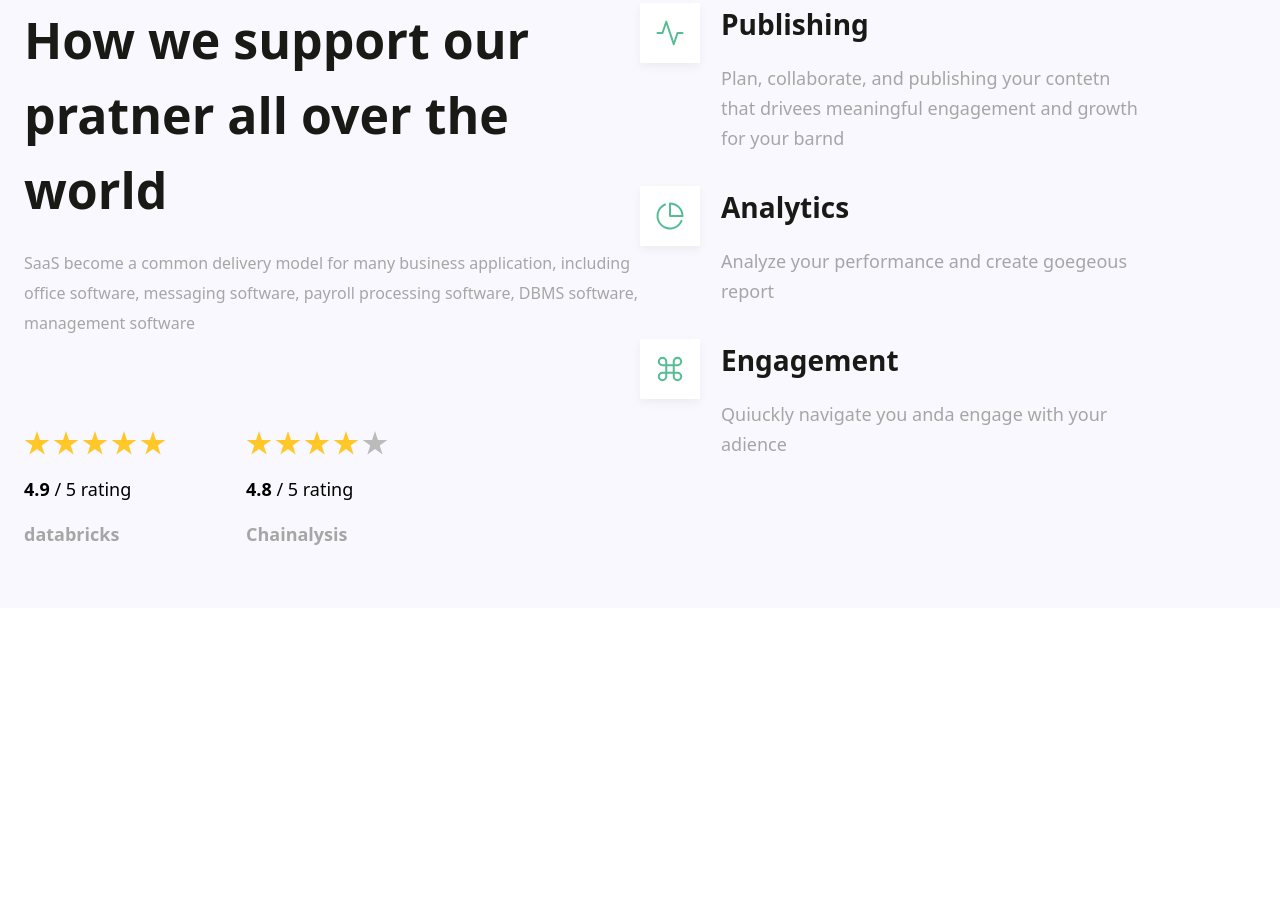
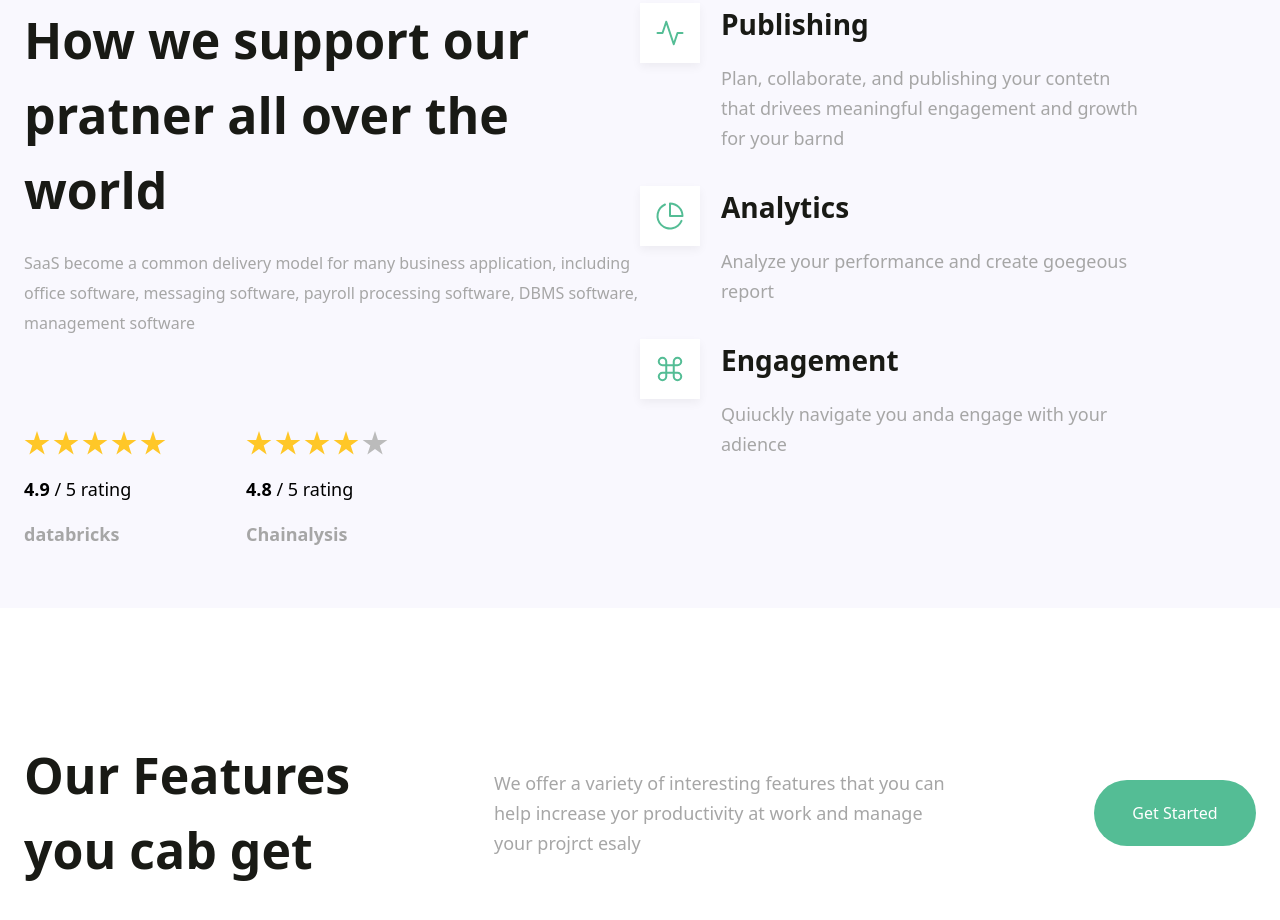
Before and after one commit to sarahAlhamshary/Build-Mart, a website: page public/index.html in a window 1280 px wide. Shown: the part 1068-1988 px from the top of the page. Before the commit the page ends 1676 px from the top, so only its background shows below. Drawn offline with Linux system fonts and the light colour scheme.

Commit message:
add secion features

```diff
--- a/public/index.html
+++ b/public/index.html
@@ -71,7 +71,7 @@
 </div>
 
 </nav> <!--end nav -->
-          <section id="hero">
+          <section id="hero"> <!--Start Main Section -->
            <div class="container mx-auto px-6 flex  flex-col-reverse md:flex-row">
             <div class="md:w-1/2 flex flex-col justify-center text-center md:text-left space-y-5 shrink-0">
                 <h1 class="font-bold text-[80px] leading-[90px]">We’re here to Increase your Productivity</h1>
@@ -106,7 +106,7 @@
                   <img src="img/main_section.svg" alt="Main Section">
               </div>
            </div>
-          </section>
+          </section><!--end Main Section -->
 
           <section id="collabs"> <!--Start Collabs Section -->
 
@@ -166,8 +166,6 @@
 
           </section><!--end Collabs Section -->
 
-
-
           <section class="bg-[#F9F8FE]" id="support"> <!--Start Support Section -->
             <div class="container mx-auto px-6 flex bg-[#F9F8FE] py-[60px]  flex-col-reverse md:flex-row">
 
@@ -176,7 +174,7 @@
                 <h1 class="text-[50px] font-semibold text-[#191A15]  leading-normal">How we support our pratner all over the world</h1>
                 <p class="text-[16px] font-medium text-[#A6A6A6] w-617px leading-[30px] mt-[30px]">SaaS become a common delivery model for many business application, including office software, messaging software, payroll processing software, DBMS software, management software</p>
 
-            <div class="flex flex-col md:flex-row space-x-[80px] pt-[73px]">
+            <div class="flex flex-col md:flex-row space-x-[80px]  pt-[73px]">
                 <div class="flex flex-col text-start space-y-[18px]">
                     <svg width="142" height="26" viewBox="0 0 142 26" fill="none" xmlns="http://www.w3.org/2000/svg">
                         <path d="M13 0L15.9187 8.98278H25.3637L17.7225 14.5344L20.6412 23.5172L13 17.9656L5.35879 23.5172L8.27747 14.5344L0.636266 8.98278H10.0813L13 0Z" fill="#FFC728"/>
@@ -296,6 +294,17 @@
             </div>
           </section><!--End Support Section -->
 
+          <section class="features"><!--Start features Section -->
+            <div class="container px-6 mx-auto flex flex-col md:flex-row items-center justify-between mt-[130px] mb-[74px] ">
+                <h1 class="text-[#191A15] w-[331px] font-semibold text-[50px] leading-normal">Our Features you cab get</h1>
+                <p class="text-[#A6A6A6] w-[461px] text-lg font-medium	leading-[30px]">We offer a variety of interesting features that you can help increase yor productivity at work and manage your projrct esaly</p>
+                <button class="rounded-[70px] w-[162px] h-[66px] text-white px-[31px] py-[18px] bg-[#54BD95]">Get Started
+
+
+                </button>
+            </div>
+          </section><!--end features Section -->
+
 
           <script src="js/script.js"></script>
 </body>
```
Also changed, not shown: public/styles.css.
